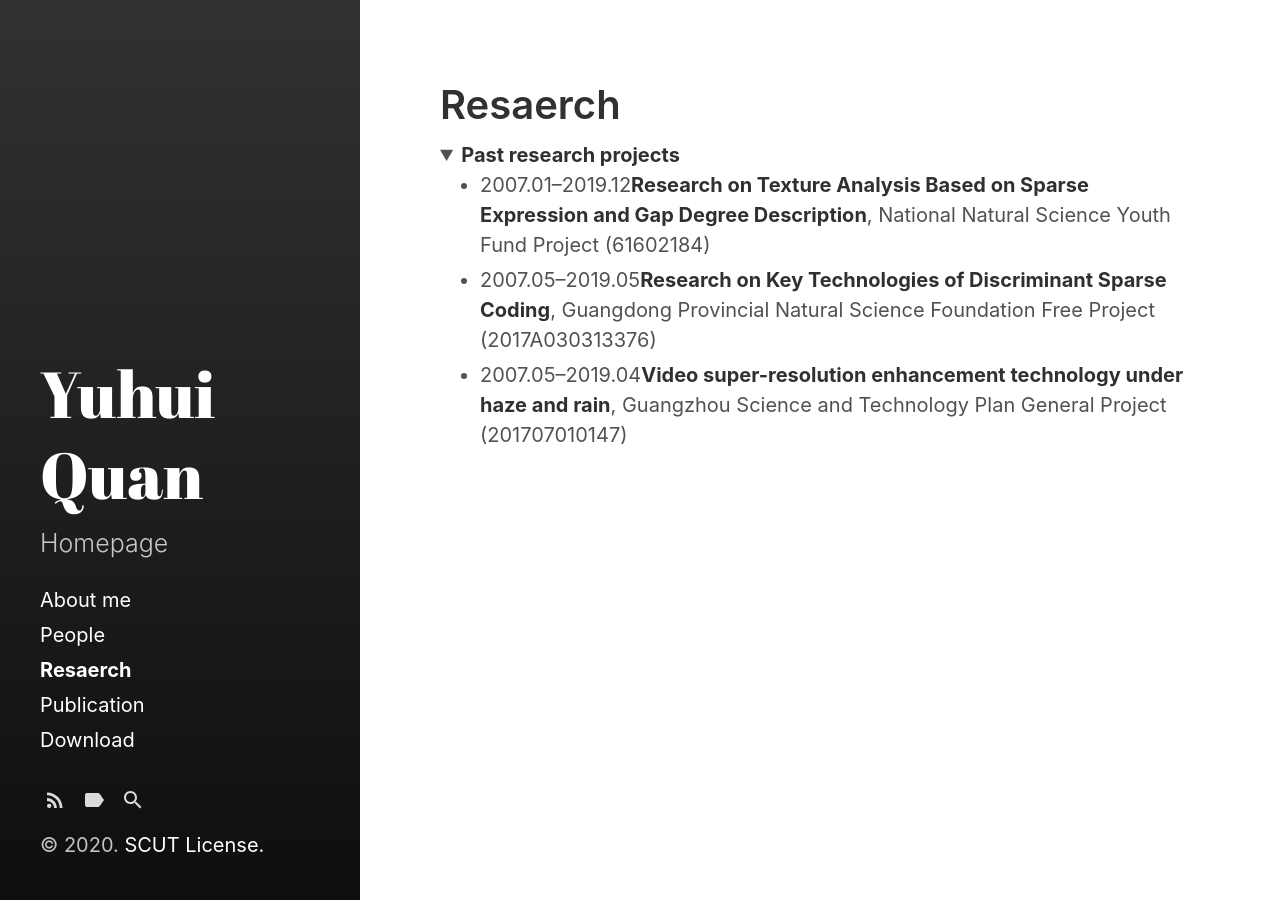
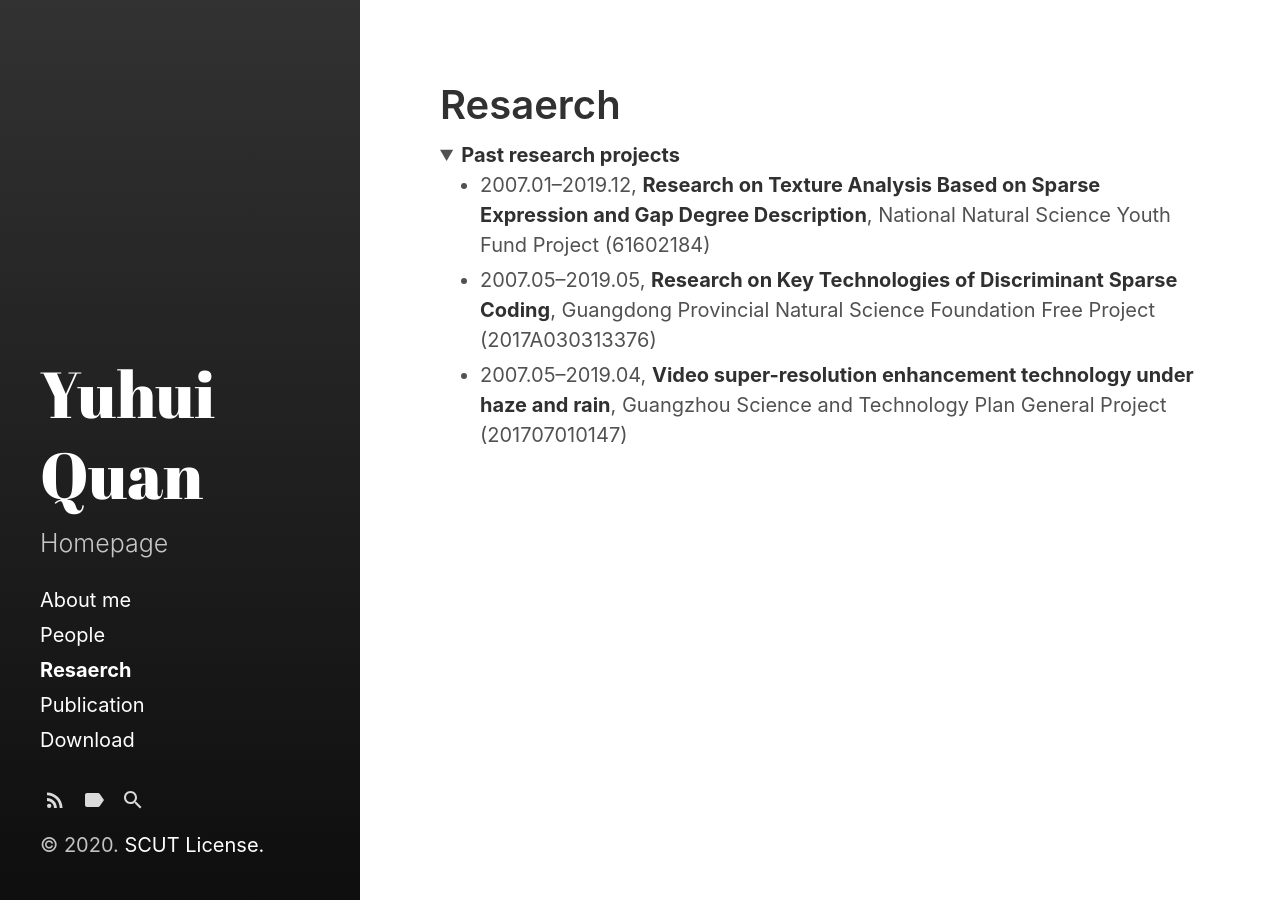
Before and after one commit to Dofboom/Dofboom.github.io, a Jekyll site: the page built from b.md, in a window 1280 px wide. Built offline with Jekyll 4.4.1, drawn with Linux system fonts in a browser that asks for light colours.

Commit message:
Update b.md

```diff
--- a/b.md
+++ b/b.md
@@ -12,8 +12,8 @@ sidebar_link: true
 <details open="">
 <summary><strong>Past research projects </strong></summary>
 <ul>
-<li>2007.01&#8211;2019.12<strong>Research on Texture Analysis Based on Sparse Expression and Gap Degree Description</strong>, National Natural Science Youth Fund Project (61602184)</li>
-<li>2007.05&#8211;2019.05<strong>Research on Key Technologies of Discriminant Sparse Coding</strong>, Guangdong Provincial Natural Science Foundation Free Project (2017A030313376)</li>
-<li>2007.05&#8211;2019.04<strong>Video super-resolution enhancement technology under haze and rain</strong>, Guangzhou Science and Technology Plan General Project (201707010147)</li>
+<li>2007.01&#8211;2019.12, <strong>Research on Texture Analysis Based on Sparse Expression and Gap Degree Description</strong>, National Natural Science Youth Fund Project (61602184)</li>
+<li>2007.05&#8211;2019.05, <strong>Research on Key Technologies of Discriminant Sparse Coding</strong>, Guangdong Provincial Natural Science Foundation Free Project (2017A030313376)</li>
+<li>2007.05&#8211;2019.04, <strong>Video super-resolution enhancement technology under haze and rain</strong>, Guangzhou Science and Technology Plan General Project (201707010147)</li>
 </ul>
 </details>
```
